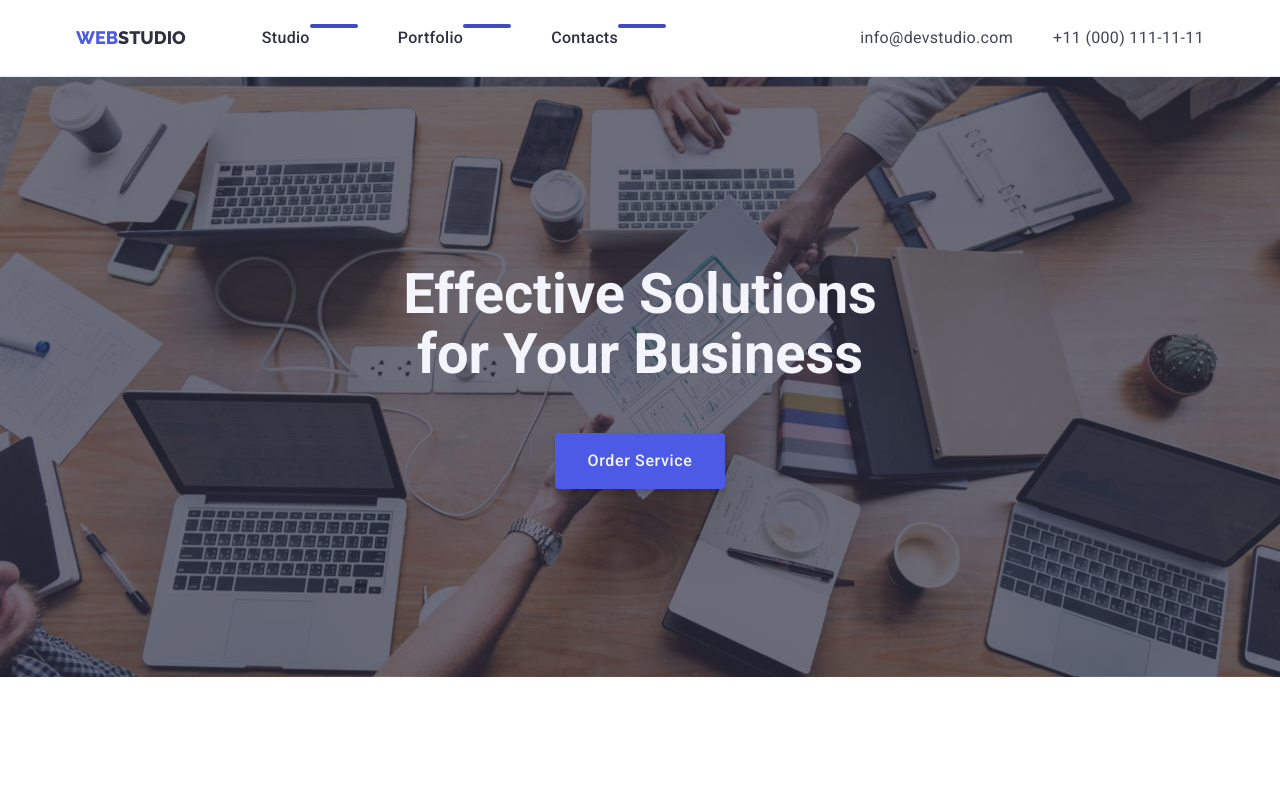
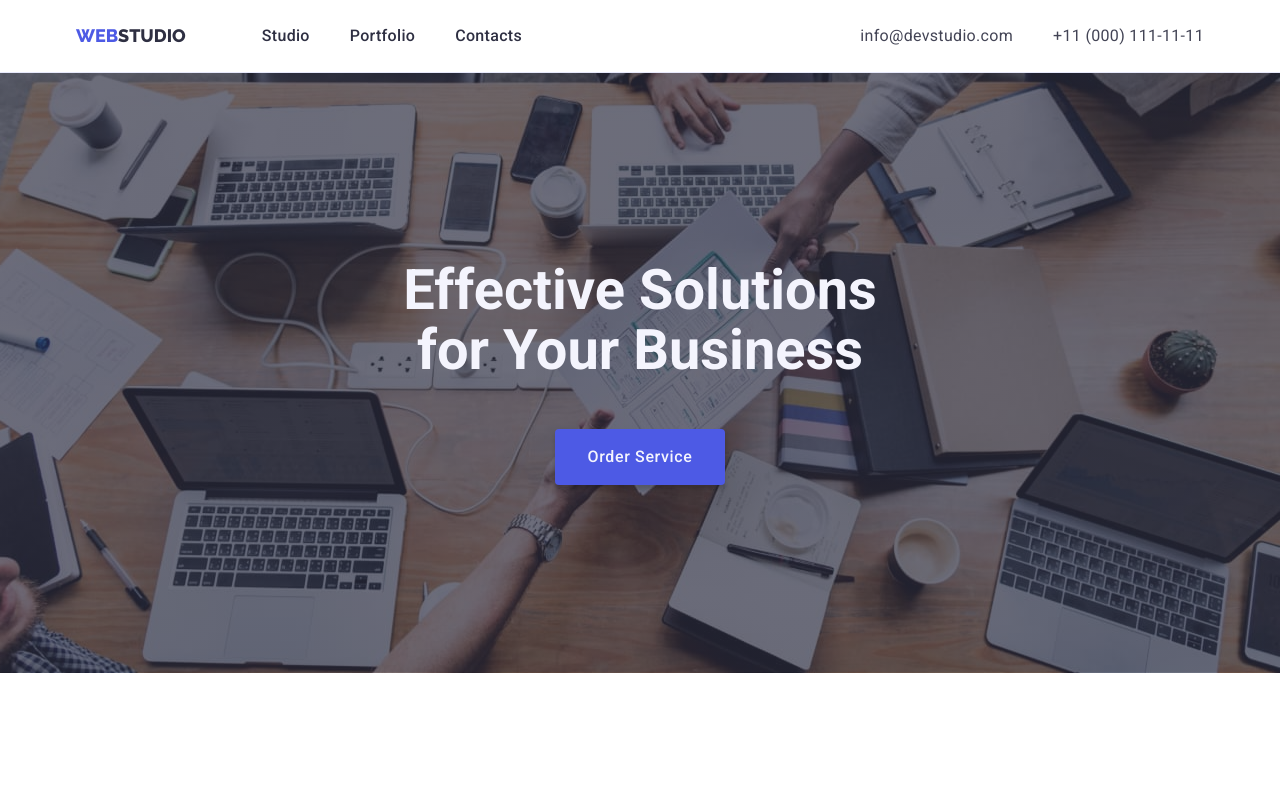
Before and after one commit to OksanaZholdak/goit-markup-hw-05, a plain HTML site: page index.html in a window 1280 px wide. Shown: the top 789 px of the page. Drawn offline with nearby package versions, Linux system fonts and the light colour scheme.

Commit message:
Update styles.css

```diff
--- a/css/styles.css
+++ b/css/styles.css
@@ -135,14 +135,14 @@ body {
   color: var(--thirdly-text-color);
 }
 
-.nav-link::after {
+/* .nav-link::after {
   content: "";
   width: 48px;
   height: 4px;
   background-color: #404BBF;
   border-radius: 2px;
   margin-bottom: 24px;
-}
+} */
 
 .navigation {
   display: flex;
```
